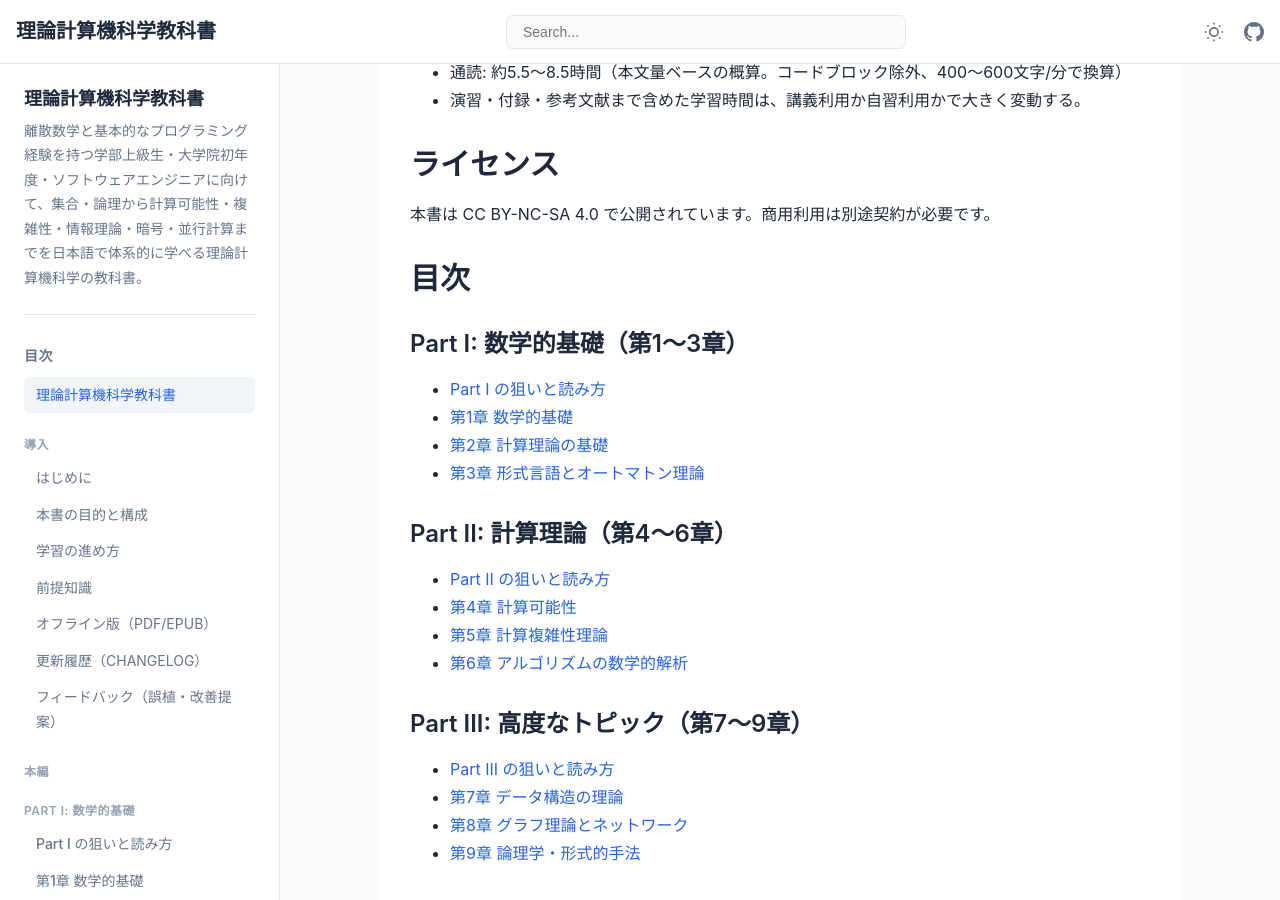
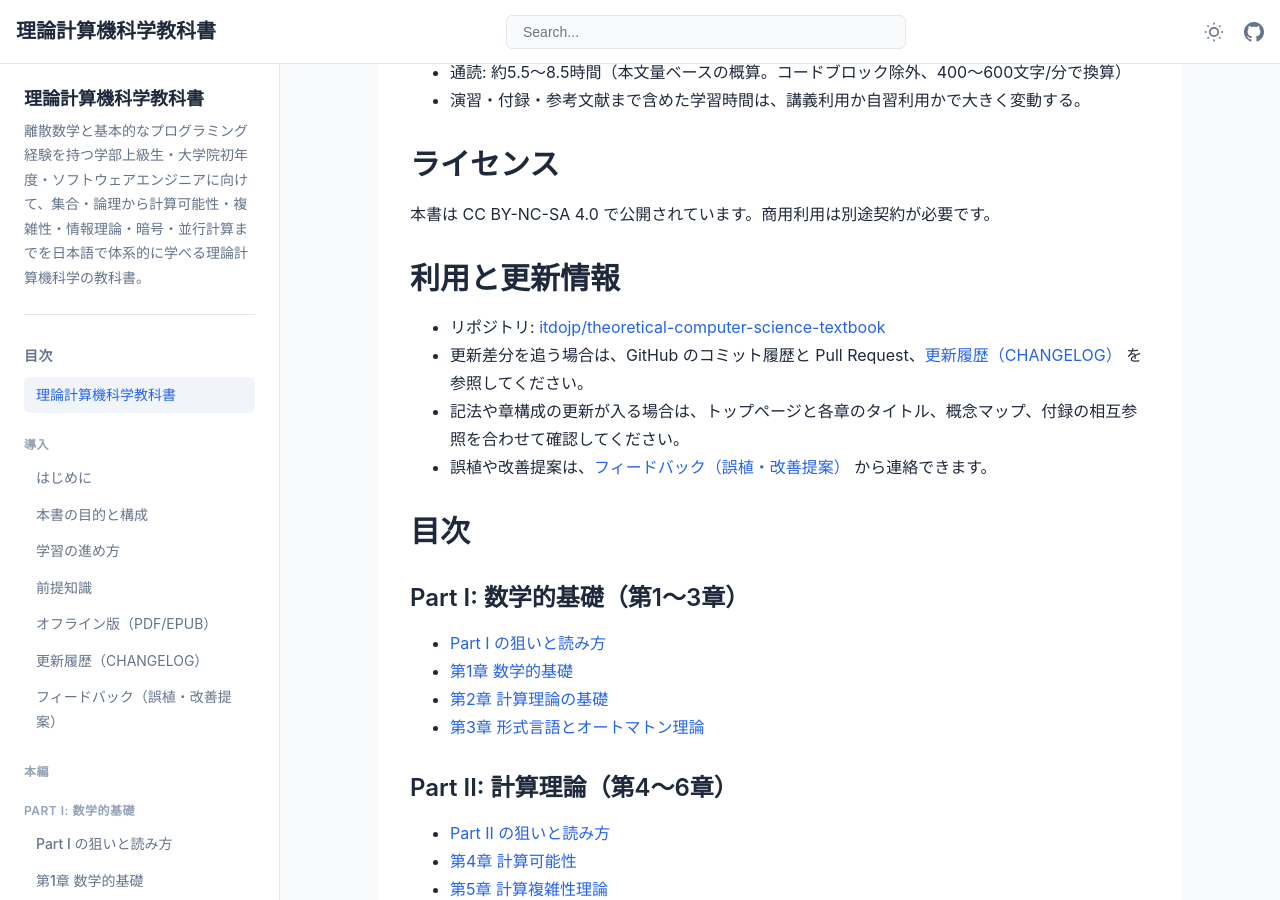
Before and after one commit to itdojp/theoretical-computer-science-textbook, a Jekyll site: the page built from docs/index.md, in a window 1280 px wide and 900 px high, scrolled down 1855 px. Built offline with Jekyll 4.4.1, drawn with Linux system fonts in a browser that asks for light colours.

Commit message:
docs: improve theoretical cs index guidance

```diff
--- a/docs/index.md
+++ b/docs/index.md
@@ -65,6 +65,13 @@ permalink: /
 ## ライセンス
 本書は CC BY-NC-SA 4.0 で公開されています。商用利用は別途契約が必要です。
 
+## 利用と更新情報
+
+- リポジトリ: [itdojp/theoretical-computer-science-textbook](https://github.com/itdojp/theoretical-computer-science-textbook)
+- 更新差分を追う場合は、GitHub のコミット履歴と Pull Request、[更新履歴（CHANGELOG）](changelog/) を参照してください。
+- 記法や章構成の更新が入る場合は、トップページと各章のタイトル、概念マップ、付録の相互参照を合わせて確認してください。
+- 誤植や改善提案は、[フィードバック（誤植・改善提案）](introduction/feedback/) から連絡できます。
+
 ## 目次
 
 ### Part I: 数学的基礎（第1〜3章）
```
